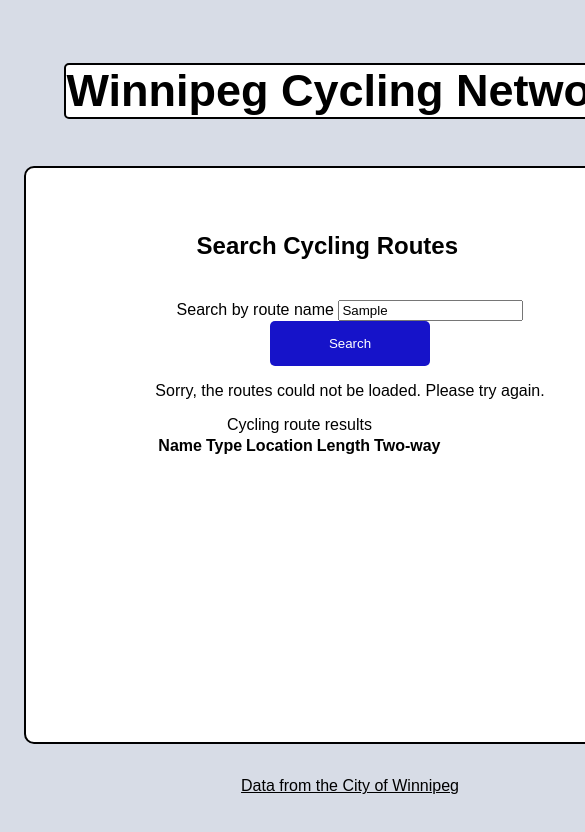
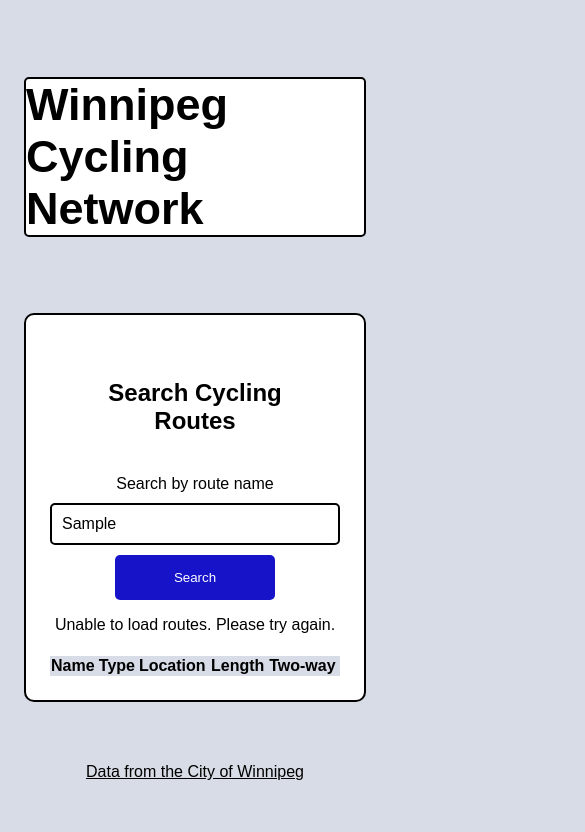
Before and after one commit to erictarrant55/fed_lab_1, a plain HTML site: page module_4/tarrant_eric_assignment_4/index.html in a window 390 px wide. Both pictures are taken after typing "Sample" into the empty fields and a click on the button "Search". Shown: the top 832 px of the page, 585 px wide, since content can reach past the window. Drawn offline with Linux system fonts and the light colour scheme; no server answers.

Commit message:
fix: Deleted old breakpoints to start again with the new javascript

```diff
--- a/module_4/tarrant_eric_assignment_4/index.html
+++ b/module_4/tarrant_eric_assignment_4/index.html
@@ -20,7 +20,7 @@
 
             <div class="search">
                 <label for="searchInput">Search by route name</label>
-                <input type="text" id="searchInput" placeholder="e.g. Assiniboine">
+                <input type="text" id="searchInput" placeholder="e.g. Charleswood">
                 <button id="searchButton" type="button">Search</button>
             </div>
         </section>
@@ -30,7 +30,6 @@
 
             <div class="table-wrap">
                 <table>
-                    <caption>Cycling route results</caption>
                     <thead>
                         <tr>
                             <th scope="col">Name</th>
--- a/module_4/tarrant_eric_assignment_4/script.js
+++ b/module_4/tarrant_eric_assignment_4/script.js
@@ -5,106 +5,55 @@
     November 23, 2026
 */
 
-// async function displayCyclingPath() {
-//     const container = document.getElementById("Container");
 
-//     document.getElementById("routeName").textContent = "Loading...";
 
-//     try {
-//         const url = "https://data.winnipeg.ca/resource/kjd9-dvf5.json?$limit=100";
-
-//         const response = await fetch(url);
-
-//         if (!response.ok) {
-//             throw new Error("HTTP error: " + response.status);
-//         }
-
-//         const cycling = await response.json();
-
-//         console.log("API data:", cycling);
-
-//         if (!Array.isArray(cycling) || cycling.length === 0) {
-//             throw new Error("No cycling routes were returned.");
-//         }
-
-//         // Pick a random cycling route
-//         const randomIndex = Math.floor(Math.random() * cycling.length);
-//         const route = cycling[randomIndex];
-
-//         console.log("Selected route:", route);
-
-//         // Display the route information
-//         document.getElementById("routeName").textContent =
-//             route.infrastructure_name || "";
-
-//         document.getElementById("routeType").textContent =
-//             route.infrastructure_type || "";
-
-//         document.getElementById("roadLocation").textContent =
-//             route.road_location || "";
-
-//         document.getElementById("routeLength").textContent =
-//             route.length || "";
-
-//         document.getElementById("twoWayTravel").textContent =
-//             route.two_way_travel || "";
-
-//     } catch (error) {
-//         console.error("Error:", error);
-//         container.querySelector(".route-card").textContent =
-//             "Error: " + error.message;
-//     }
-// }
-
-// document.addEventListener("DOMContentLoaded", function () {
-//     document.getElementById("routeButton")
-//         .addEventListener("click", displayCyclingPath);
-// });
-
-async function searchRoutes(term) {
+async function searchRoutes() {
+    const search = document.getElementById("searchInput").value.trim();
     const message = document.getElementById("message");
     const tbody = document.getElementById("resultsBody");
+    const template = document.getElementById("rowTemplate");
+
+    tbody.replaceChildren();
+
+    if (search === "") {
+        message.textContent = "Enter a route name to search.";
+        return;
+    }
 
     message.textContent = "Loading...";
-    tbody.innerHTML = "";
 
     try {
-        const safeTerm = term.replace(/'/g, "''");
-        const where = `lower(infrastructure_name) LIKE lower('%${safeTerm}%')`;
+        const safeSearch = search.replace(/'/g, "''");
+        const where = `lower(infrastructure_name) LIKE lower('%${safeSearch}%')`;
         const url = "https://data.winnipeg.ca/resource/kjd9-dvf5.json" +
-            `?$where=${encodeURIComponent(where)}` +
-            `&$order=infrastructure_name&$limit=100`;
+            `?$where=${encodeURIComponent(where)}&$order=infrastructure_name&$limit=100`;
 
         const response = await fetch(url);
+
         if (!response.ok) {
-            throw new Error("HTTP error: " + response.status);
+            throw new Error(`HTTP error! status: ${response.status}`);
         }
 
         const routes = await response.json();
 
         if (routes.length === 0) {
-            message.textContent = `No routes found matching "${term}".`;
+            message.textContent = `No routes found matching "${search}".`;
             return;
         }
 
-        const template = document.getElementById("rowTemplate");
+        for (const route of routes) {
+            const row = template.content.cloneNode(true);
+            for (const cell of row.querySelectorAll("td")) {
+                cell.textContent = route[cell.dataset.field] || "";
+            }
+            tbody.appendChild(row);
+        }
 
-        routes.forEach(r => {
-            const row = template.content.cloneNode(true);
-            row.querySelectorAll("td").forEach(td => {
-                td.textContent = r[td.dataset.field] || "";
-            });
-            tbody.appendChild(row);
-        });
-
-        message.textContent = `${routes.length} route(s) found.`;
-
+        message.textContent = `${routes.length} routes found.`;
     } catch (error) {
-        console.error("Error:", error);
-        message.textContent = "Sorry, the routes could not be loaded. Please try again.";
+        console.error("Error fetching routes:", error);
+        message.textContent = "Unable to load routes. Please try again.";
     }
 }
 
-document.getElementById("searchButton").addEventListener("click", () => {
-    searchRoutes(document.getElementById("searchInput").value.trim());
-});
+document.getElementById("searchButton").addEventListener("click", searchRoutes);
--- a/module_4/tarrant_eric_assignment_4/styles.css
+++ b/module_4/tarrant_eric_assignment_4/styles.css
@@ -8,12 +8,11 @@ body {
     color: #000000;
     font-family: Arial, sans-serif;
     box-sizing: border-box;
-
 }
 
 main {
-    width: 600px;
-    height: 400px;
+    width: 100%;
+    max-width: 800px;
     padding: 24px;
     border: 2px solid #000000;
     border-radius: 10px;
@@ -21,7 +20,7 @@ main {
     display: flex;
     flex-direction: column;
     align-items: center;
-    padding-bottom: 150px;
+    box-sizing: border-box;
 }
 
 h1 {
@@ -35,28 +34,26 @@ h2 {
     padding: 20px;
 }
 
-
-#routeSection,
-#Container,
-.route-card {
+section {
     width: 100%;
     text-align: center;
 }
 
-#Container {
-    height: 250px;
-    overflow-y: auto;
-    scrollbar-width: none;
+.search {
+    display: flex;
+    flex-direction: column;
+    align-items: center;
+    gap: 10px;
 }
 
-#routeName {
-    margin: 0 0 16px 0;
-    min-height: 56px;
-}
-
-.route-card p {
-    margin: 0 0 12px 0;
-    min-height: 24px;
+.search input {
+    width: 100%;
+    max-width: 300px;
+    padding: 10px;
+    border: 2px solid #000000;
+    border-radius: 5px;
+    font-size: 16px;
+    box-sizing: border-box;
 }
 
 button {
@@ -71,6 +68,31 @@ button {
     cursor: pointer;
 }
 
+input:focus-visible,
+button:focus-visible {
+    outline: 3px solid #f2a900;
+    outline-offset: 2px;
+}
+
+#message {
+    min-height: 24px;
+    margin: 16px 0;
+}
+
+
+table {
+    width: 100%;
+    border-collapse: collapse;
+    text-align: left;
+}
+
+
+th {
+    position: sticky;
+    top: 0;
+    background: #d7dce6;
+}
+
 footer {
     text-decoration: underline;
 }
```
Also changed, not shown: module_4/tarrant_eric_assignment_4/DEBUGGING_ANALYSIS/breakpoint1_assignment4.png (deleted), module_4/tarrant_eric_assignment_4/DEBUGGING_ANALYSIS/breakpoint1_part2_assignment4.png (deleted), module_4/tarrant_eric_assignment_4/DEBUGGING_ANALYSIS/breakpoint1_part3_assignment4.png (deleted), module_4/tarrant_eric_assignment_4/DEBUGGING_ANALYSIS/breakpoint2_part1_assignment4.png (deleted), module_4/tarrant_eric_assignment_4/DEBUGGING_ANALYSIS/breakpoint2_part2_assignment4.png (deleted), module_4/tarrant_eric_assignment_4/DEBUGGING_ANALYSIS/breakpoint2_part3_assignment4.png (deleted), module_4/tarrant_eric_assignment_4/DEBUGGING_ANALYSIS/breakpoint3_part1_assignment4.png (deleted), module_4/tarrant_eric_assignment_4/DEBUGGING_ANALYSIS/breakpoint3_part2_assignment4.png (deleted), module_4/tarrant_eric_assignment_4/DEBUGGING_ANALYSIS/breakpoint3_part3_assignment4.png (deleted).
